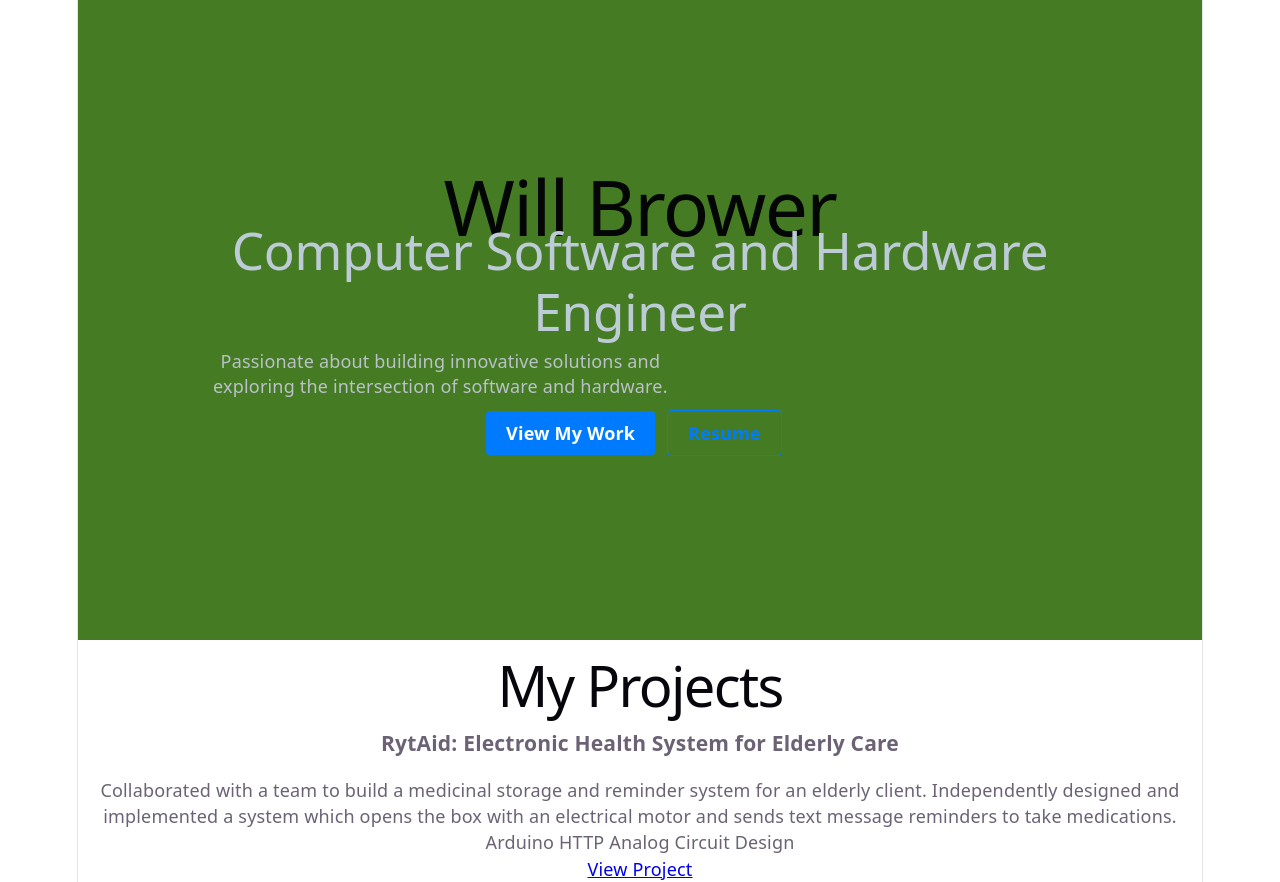
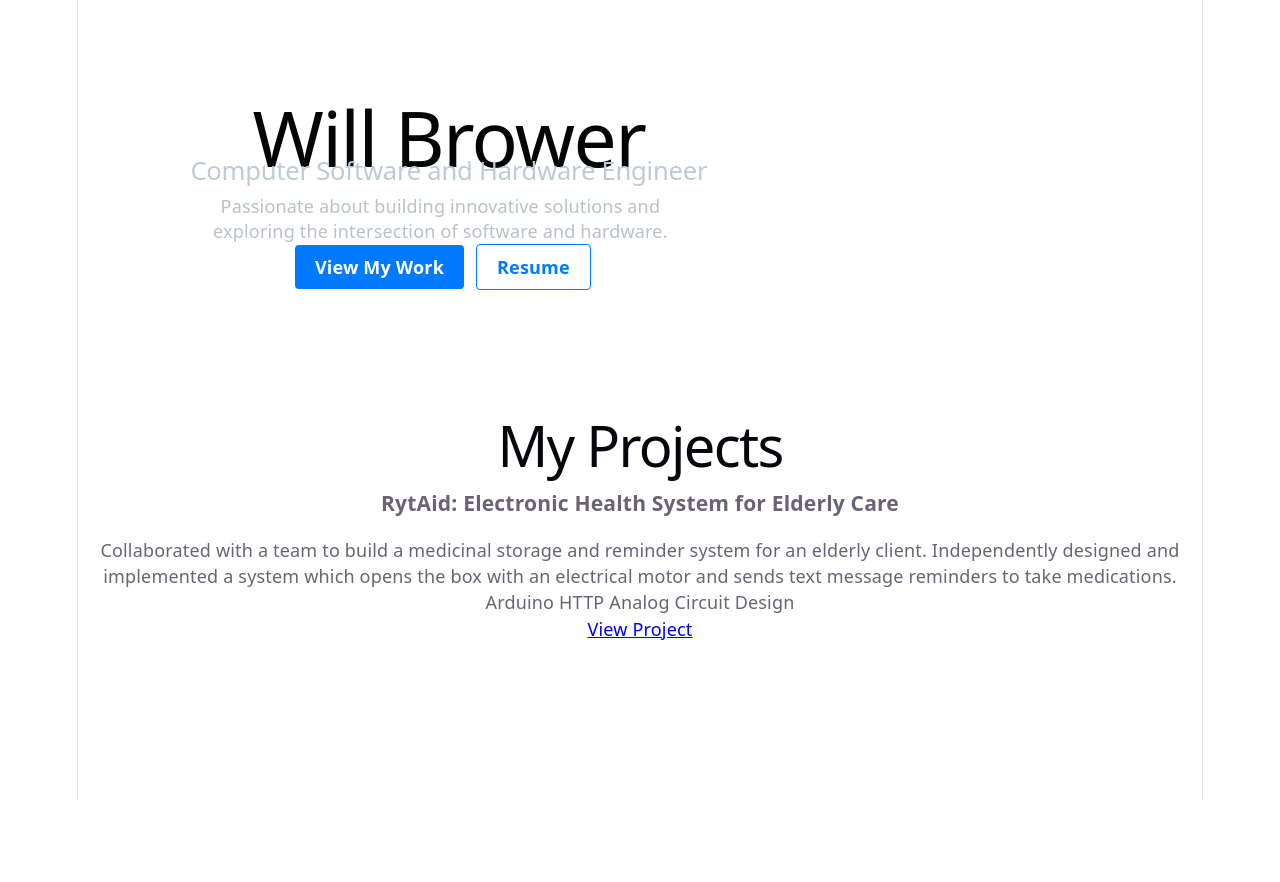
Before and after one commit to willbrow221/personal-website, a React (Vite) app: page / in a window 1280 px wide. After the commit the page ends 800 px from the top, so only its background shows below. Built offline with nearby package versions, Linux system fonts and the light colour scheme.

Commit message:
Aesthetics

```diff
--- a/src/components/Hero.css
+++ b/src/components/Hero.css
@@ -1,20 +1,21 @@
 .hero {
-  height: 80vh; /* Takes up 80% of the screen height */
+  height: 50vh; /* Takes up 80% of the screen height */
   display: flex;
   align-items: center;
   justify-content: flex-start;
   padding: 0 10%;
-  background-color: #457b23;
+  background-color: radial-gradient(circle, rgba(37, 133, 8, 0.765), rgb(11, 119, 139), rgb(18, 10, 73));;
 }
 
 .hero-name {
   font-size: clamp(2.5rem, 6vw, 4.5rem); /* Responsive font size */
   margin: 0;
+  padding: 5px 0;
   color: #040505;
 }
 
 .hero-role {
-  font-size: clamp(1.25rem, 4vw, 3.5rem);
+  font-size: clamp(1rem, 2vw, 1.5rem);
   color: #bdcbd7;
   margin-top: 0;
 }
@@ -24,12 +25,10 @@
   line-height: 1.4;
   font-size: 1rem;
   color: #bac1c9;
-  align-items: center;
-
 }
 
 .hero-cta {
-  margin-top: 20px;
+  margin-top: 10px;
 }
 
 .btn-primary, .btn-secondary {
```
